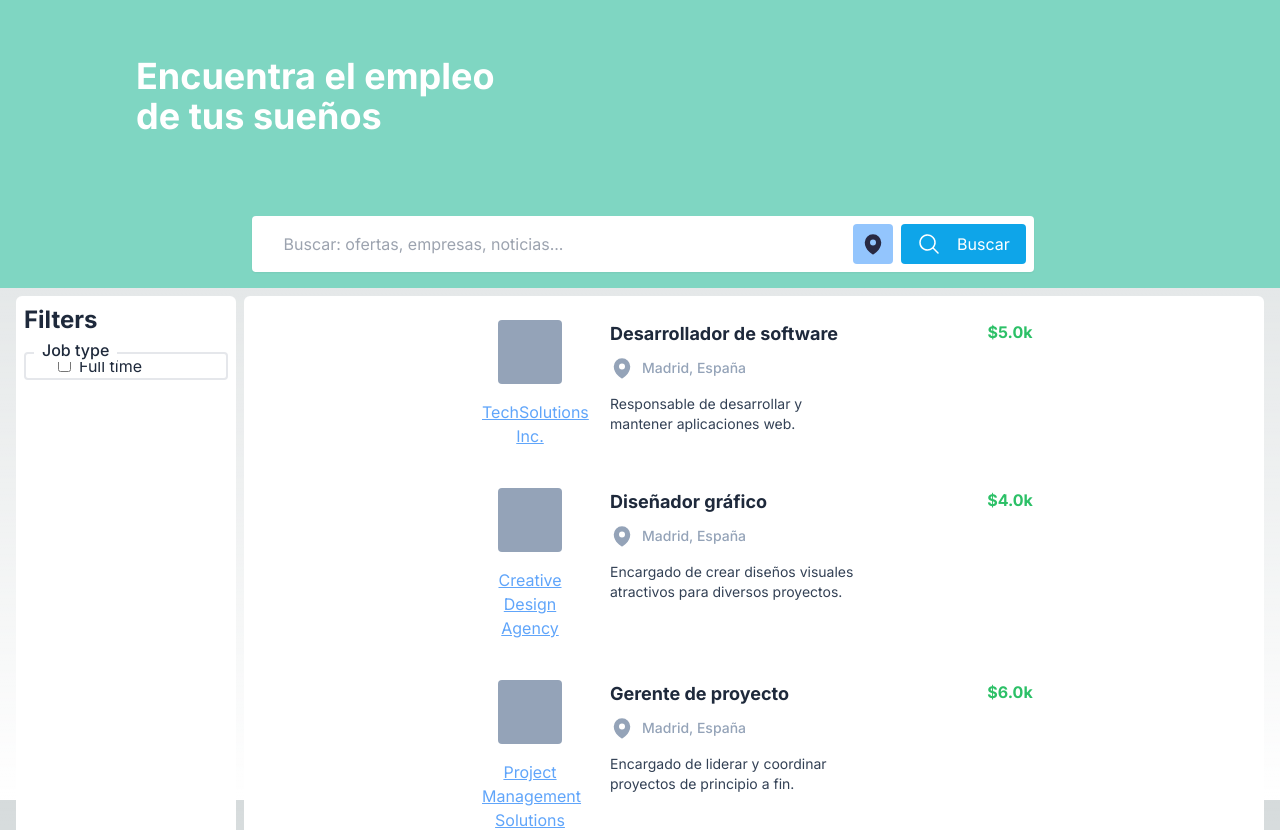
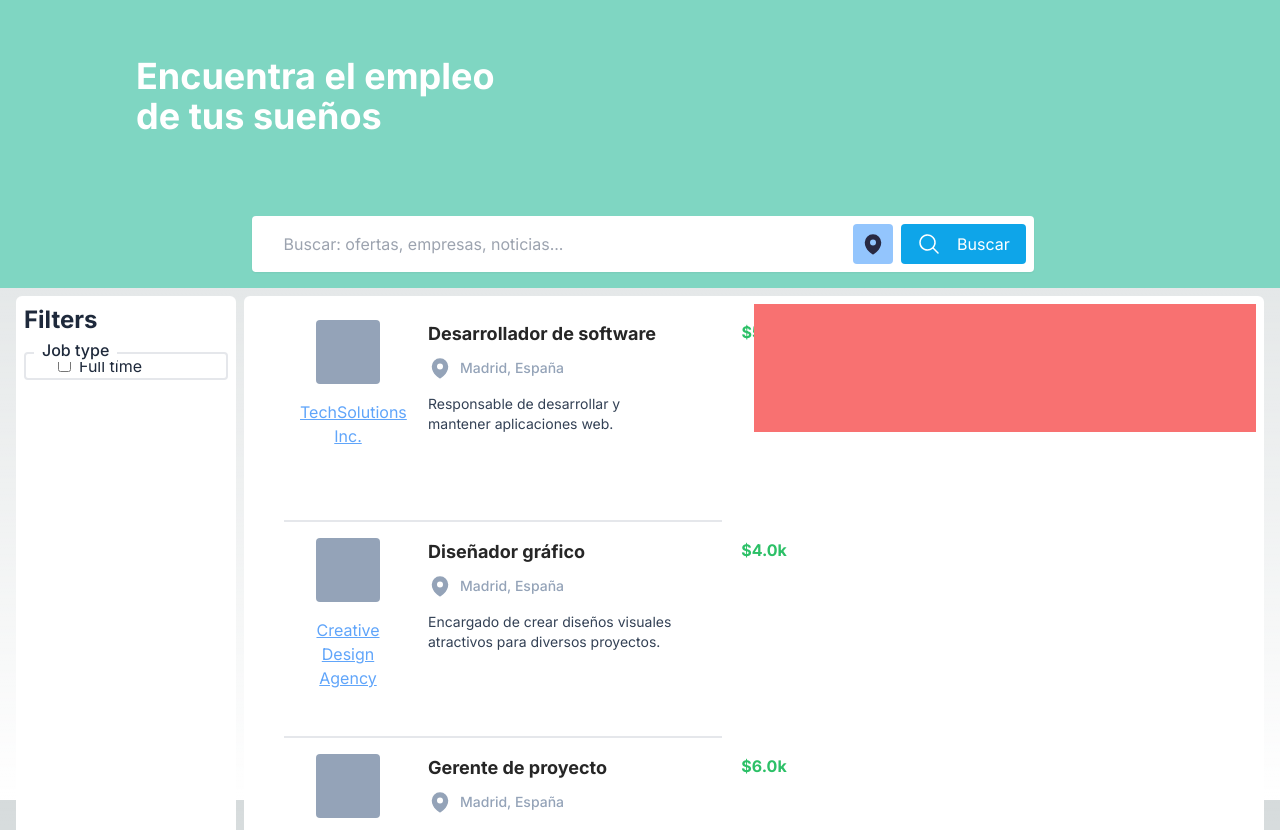
Before and after one commit to AntCross0/fastjobs-frontend, a Next.js app: page / in a window 1280 px wide. Shown: the top 830 px of the page. Built offline with nearby package versions, Linux system fonts and the light colour scheme.

Commit message:
visual updated

```diff
--- a/app/globals.css
+++ b/app/globals.css
@@ -25,3 +25,20 @@ body {
     )
     rgb(var(--background-start-rgb));
 }
+
+.fade-left {
+  animation: fadeLeft 300ms ease-in-out backwards;
+}
+
+@keyframes fadeLeft {
+  0% {
+      opacity: 0;
+      transform: translateX(20px);
+  }
+
+  100%{
+    opacity: 1;
+    transform: translateX(0px);
+  }
+
+}
--- a/app/page.js
+++ b/app/page.js
@@ -35,8 +35,12 @@ export default function Home() {
 
               </form>
         </aside>
-        <div className='w-full bg-white rounded-md p-2'>
-            <JobList list={jobPosts} />
+        <div className='w-full bg-white rounded-md p-2 grid grid-cols-2'>
+
+            <JobList className='w-full' list={jobPosts} />
+            <div className='h-32 w-full fade-left bg-red-400'>
+
+          </div>
         </div>
       </div>
     </main>
--- a/components/JobList.js
+++ b/components/JobList.js
@@ -4,24 +4,26 @@ import Link from 'next/link';
 export const JobList = ({list}) => {
 
   return (
-    <div className='flex flex-col gap-2'>
+    <div className='flex flex-col divide-y-2 gap-2 justify-start mx-8 '>
+
         {
             list.map((job, index) => {
                 return(
                     <div key={index} className='grid transition-all cursor-pointer
-                    grid-cols-[8rem,24rem,4rem] h-38 w-[36rem] mx-auto bg-white rounded  hover:bg-slate-100'>
+                    grid-cols-[8rem,20rem,4rem] h-52   bg-white hover:rounded  hover:bg-slate-100'>
+
                             <div className='space-y-4 m-4 '>
                                 <div className='w-16 h-16 bg-slate-400 rounded mx-auto'></div>
                                 <Link href={`/ ${job.company}`} className='underline text-blue-400 font-normal text-center block'>{job.company}</Link>
                             </div>
                             <div className='m-4 space-y-2 '>
-                                <h4 className='font-bold text-lg'>{job.title}</h4>
+                                <h4 className='font-bold text-lg text-[#262626]'>{job.title}</h4>
                                 <div className='max-w-[12rem] gap-2 inline-flex items-center text-slate-400'><svg xmlns="http://www.w3.org/2000/svg" viewBox="0 0 24 24" fill="currentColor" className="w-6 h-6 ">
   <path fillRule="evenodd" d="M11.54 22.351l.07.04.028.016a.76.76 0 00.723 0l.028-.015.071-.041a16.975 16.975 0 001.144-.742 19.58 19.58 0 002.683-2.282c1.944-1.99 3.963-4.98 3.963-8.827a8.25 8.25 0 00-16.5 0c0 3.846 2.02 6.837 3.963 8.827a19.58 19.58 0 002.682 2.282 16.975 16.975 0 001.145.742zM12 13.5a3 3 0 100-6 3 3 0 000 6z" clipRule="evenodd" />
 </svg>
 <span className='font-medium text-sm  text-center'>{job.location}</span>
 </div>
-                                <p className='w-[16rem] font-normal text-sm text-slate-700'>{job.desc}</p>
+                                <p className='w-[16rem] font-normal text-sm text-slate-700 break-words'>{job.desc}</p>
                             </div>
                         <div className='my-4'>
                             <span className='font-bold text-[#2cc067] text-center block'>${parseFloat(job.salary).toFixed(1)}k</span>
@@ -30,7 +32,7 @@ export const JobList = ({list}) => {
                 )
             })
         }
-        <hr></hr>
+
     </div>
   )
 }
```
